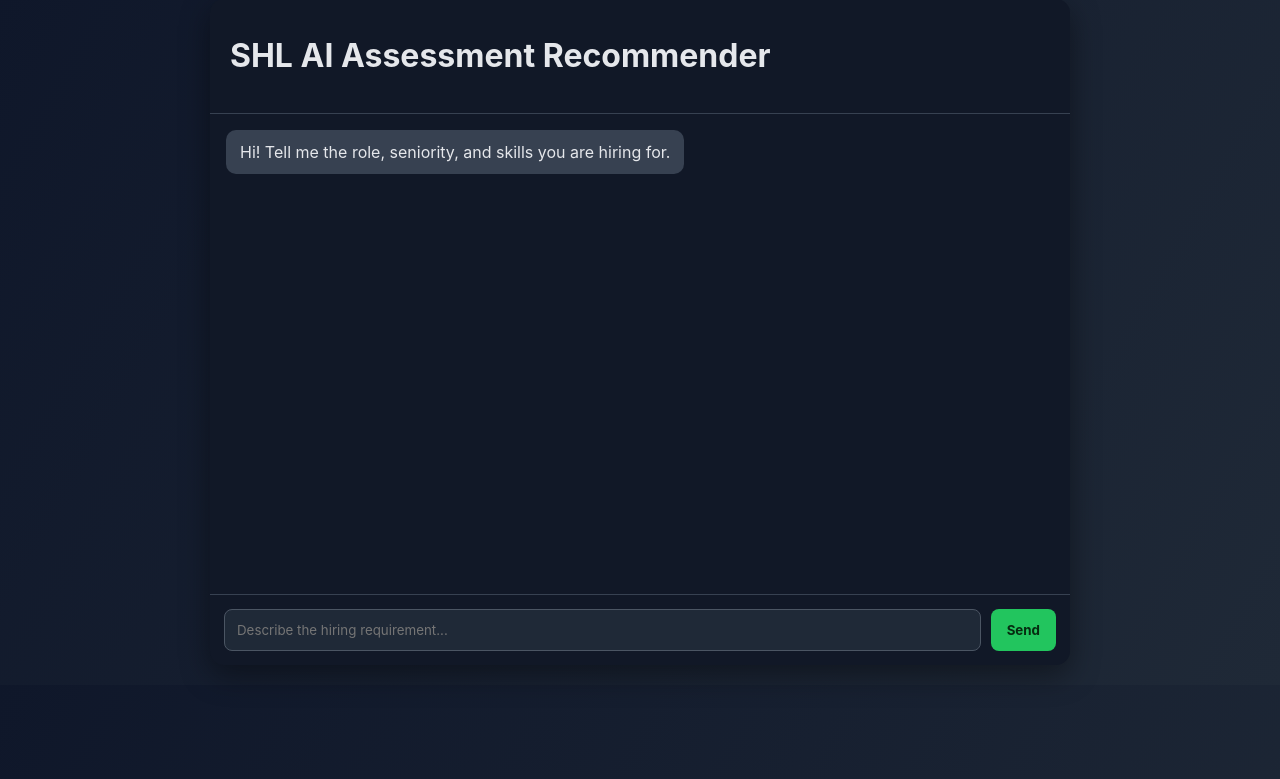
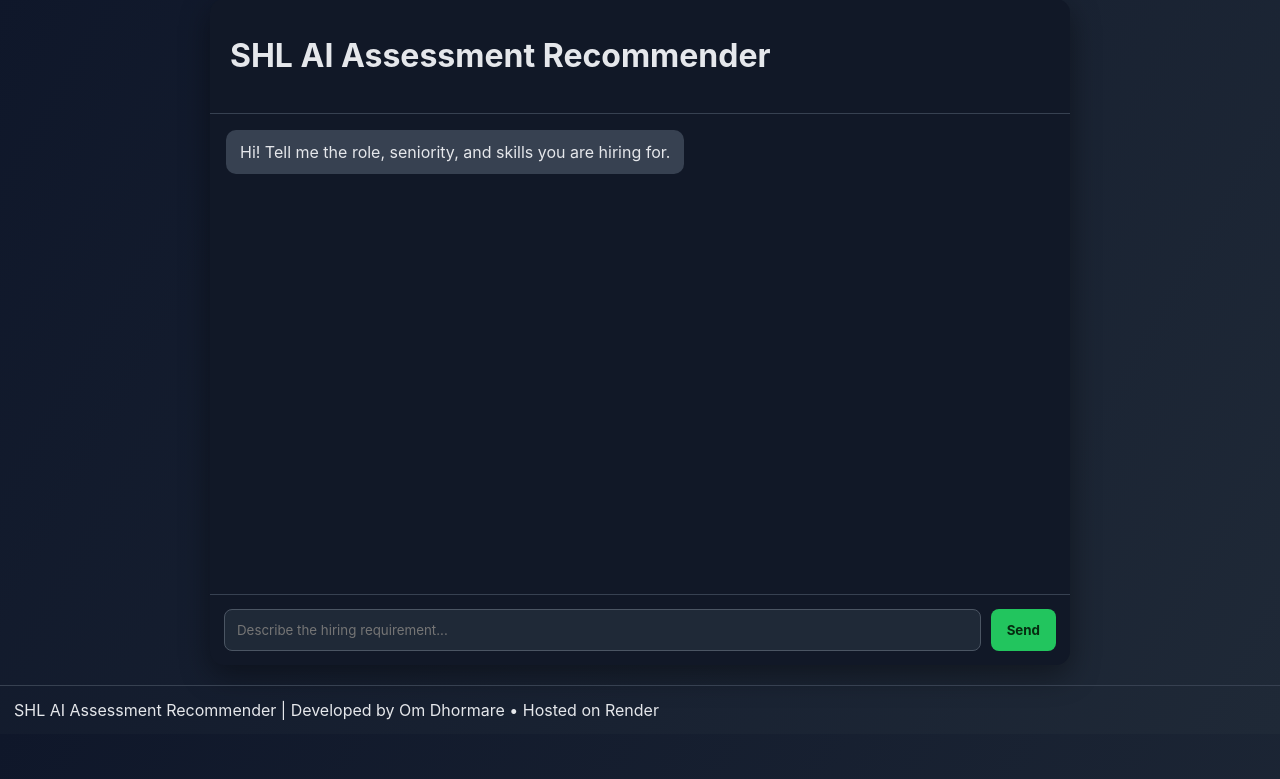
Before and after one commit to omdhormare/ai-powered-shl-chatbot, a Flask app: page / in a window 1280 px wide. Shown: the part 21-800 px from the top of the page. Run offline with Flask 3, Linux system fonts and the light colour scheme.

Commit message:
Update index.html

```diff
--- a/templates/index.html
+++ b/templates/index.html
@@ -3,19 +3,39 @@
 <head>
   <meta charset="UTF-8" />
   <meta name="viewport" content="width=device-width, initial-scale=1.0" />
-  <title>SHL Assessment Recommender</title>
+  <title>SHL AI Assessment Recommender</title>
+
   <link rel="stylesheet" href="{{ url_for('static', filename='css/styles.css') }}">
 </head>
+
 <body>
+
   <div class="app">
-    <header><h1>SHL AI Assessment Recommender</h1></header>
+
+    <header>
+      <h1>SHL AI Assessment Recommender</h1>
+    </header>
+
     <main id="chat-window"></main>
+
     <div id="loader" class="loader hidden"></div>
-    <footer>
-      <input id="message" placeholder="Describe the hiring requirement..." />
+
+    <footer class="chat-footer">
+      <input
+        id="message"
+        placeholder="Describe the hiring requirement..."
+      />
+
       <button id="send">Send</button>
     </footer>
+
   </div>
+
+  <footer class="footer">
+    SHL AI Assessment Recommender | Developed by Om Dhormare • Hosted on Render
+  </footer>
+
   <script src="{{ url_for('static', filename='js/app.js') }}"></script>
+
 </body>
 </html>
```
